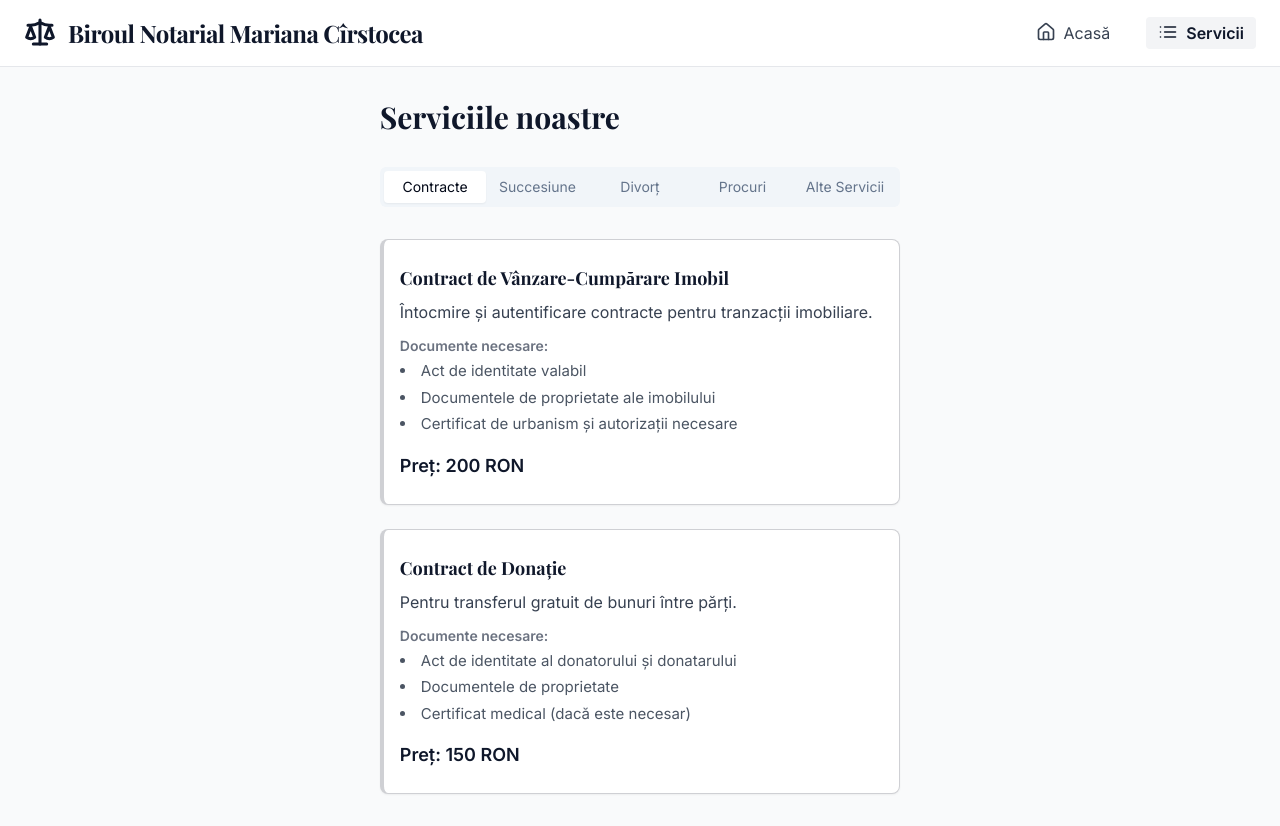
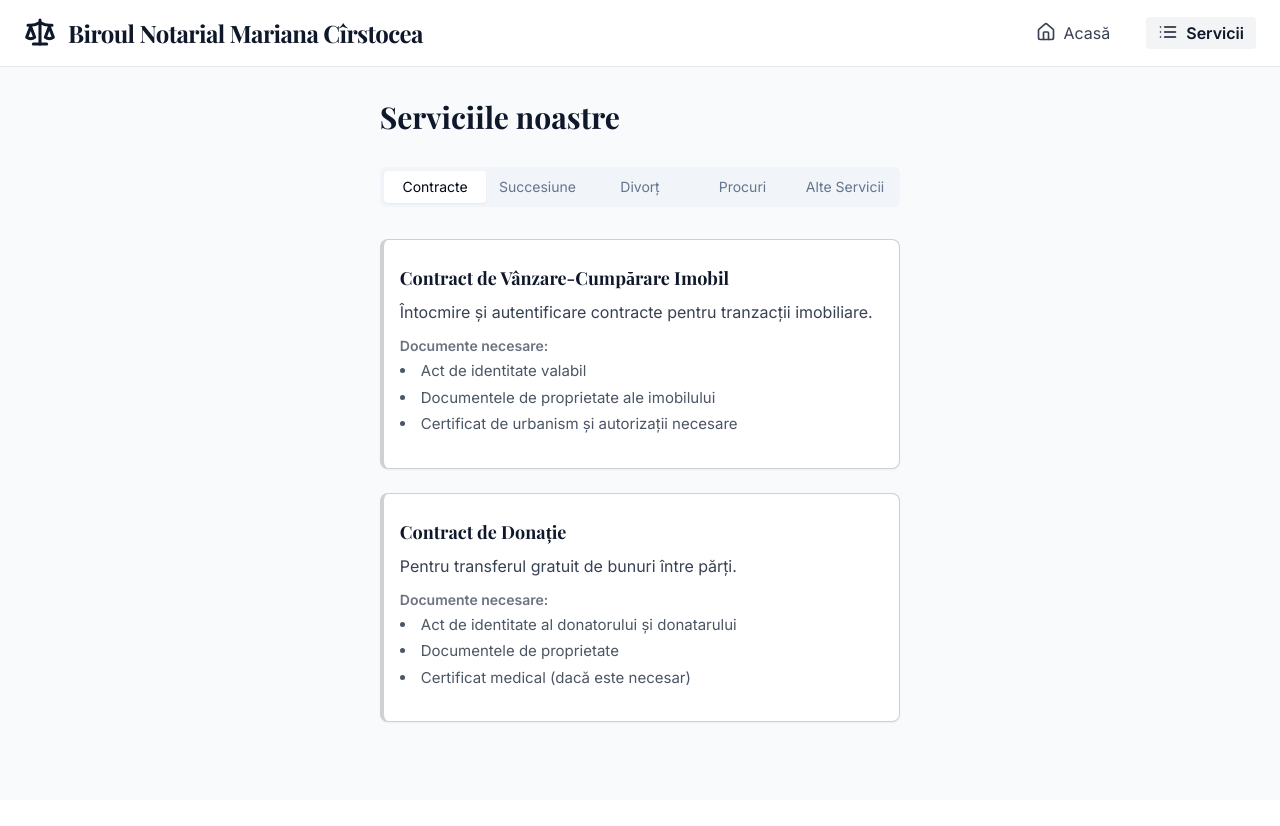
Before and after one commit to andreistomff/quill-and-ledger-web, a React (Vite) app: page /services in a window 1280 px wide. After the commit the page ends 800 px from the top, so only its background shows below. Built offline with nearby package versions, Linux system fonts and the light colour scheme.

Commit message:
Hide service prices
Removed the display of prices from the service cards on the services page.

```diff
--- a/src/pages/Services.tsx
+++ b/src/pages/Services.tsx
@@ -1,5 +1,3 @@
-
-
 import { Tabs, TabsContent, TabsList, TabsTrigger } from "@/components/ui/tabs";
 
 type Service = {
@@ -138,9 +136,6 @@ const ServiceCard = ({ service }: { service: Service }) => (
         ))}
       </ul>
     </div>
-    <div className="font-semibold text-primary font-inter text-lg mt-4">
-      Preț: {service.price}
-    </div>
   </div>
 );
 
```
